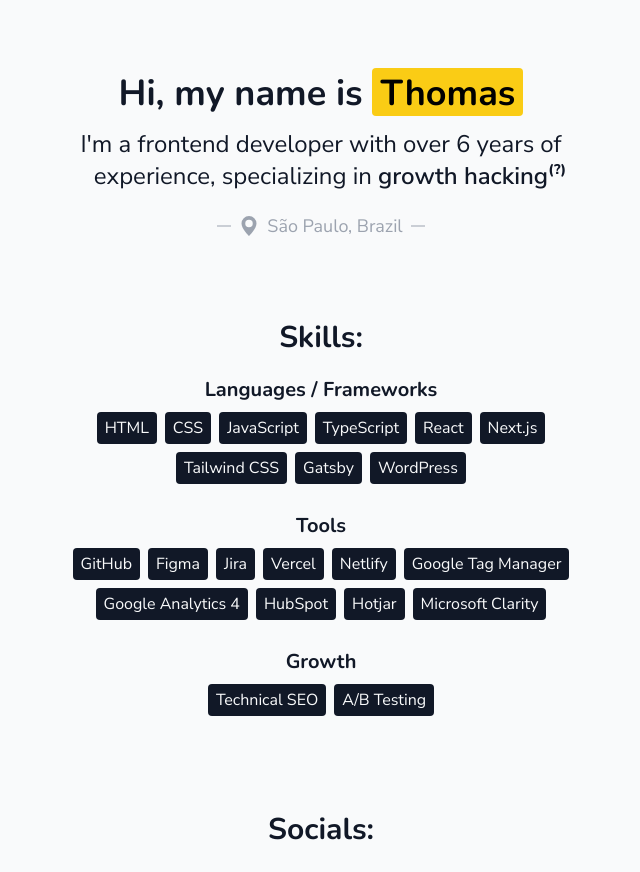
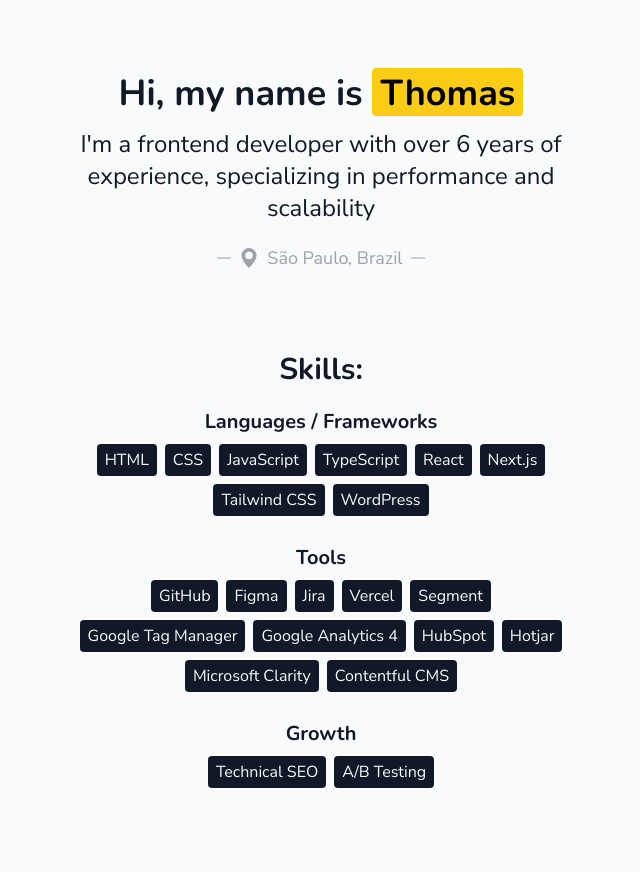
Before and after one commit to thomasryu/portfolio, a Next.js app: page / in a window 1280 px wide. Shown: the part 380-1252 px from the top of the page, without its empty margins (319-959 px from the left). Built offline with nearby package versions, Linux system fonts and the light colour scheme.

Commit message:
Updating skill list

```diff
--- a/app/page.tsx
+++ b/app/page.tsx
@@ -28,7 +28,7 @@
 const skills = [
   {
     label: 'Languages / Frameworks',
-    tags: ['HTML', 'CSS', 'JavaScript', 'TypeScript', 'React', 'Next.js', 'Tailwind CSS', 'Gatsby', 'WordPress'],
+    tags: ['HTML', 'CSS', 'JavaScript', 'TypeScript', 'React', 'Next.js', 'Tailwind CSS', 'WordPress'],
   },
   {
     label: 'Tools',
@@ -37,12 +37,13 @@
       'Figma',
       'Jira',
       'Vercel',
-      'Netlify',
+      'Segment',
       'Google Tag Manager',
       'Google Analytics 4',
       'HubSpot',
       'Hotjar',
       'Microsoft Clarity',
+      'Contentful CMS',
     ],
   },
   { label: 'Growth', tags: ['Technical SEO', 'A/B Testing'] },
@@ -73,10 +74,10 @@
           <mark className="inline-block bg-yellow rounded px-1.5 pt-1 lg:px-2 lg:pt-1.5 lg:pb-0.5">Thomas</mark>
         </h1>
         <p className="text-xl lg:text-2xl text-center mt-2 lg:mt-3 w-auto lg:w-1/2 max-w-xl lg:max-w-2xl ">
-          I&apos;m a frontend developer with over 6 years of experience, specializing in{' '}
-          <Link className="relative font-semibold hover:underline" href="/articles/growth-hacking">
+          I&apos;m a frontend developer with over 6 years of experience, specializing in performance and scalability
+          {/* <Link className="relative font-semibold hover:underline" href="/articles/growth-hacking">
             growth hacking <span className="absolute inline-block font-extrabold text-xs lg:text-sm">(?)</span>
-          </Link>
+          </Link> */}
         </p>
 
         <div className="relative z-0 text-md lg:text-lg mt-4 lg:mt-5 text-gray">
--- a/app/sitemap.ts
+++ b/app/sitemap.ts
@@ -29,12 +29,5 @@
       changeFrequency: 'daily',
       priority: 0.7,
     },
-
-    {
-      url: `${url.origin}/articles/growth-hacking`,
-      lastModified: new Date(),
-      changeFrequency: 'daily',
-      priority: 0.7,
-    },
   ]
 }
--- a/components/ContentfulMarkdown.tsx
+++ b/components/ContentfulMarkdown.tsx
@@ -6,7 +6,15 @@
 const RichTextAsset = ({ id, assets }: ContentfulRichTextAsset) => {
   const asset = assets?.find((asset) => asset.sys.id === id)
   if (asset?.url) {
-    return <Image src={asset.url} layout='fill' alt={asset.description} />
+    return (
+      <Image
+        className='rounded mt-5 lg:mt-6 first:mt-0 mb-1 last:mb-0'
+        src={asset.url}
+        alt={asset.description}
+        width={asset.width}
+        height={asset.height}
+      />
+    )
   }
   return null
 }
--- a/data/contentful.ts
+++ b/data/contentful.ts
@@ -15,6 +15,8 @@
           }
           url
           description
+          width
+          height
         }
       }
     }
--- a/data/work.ts
+++ b/data/work.ts
@@ -154,11 +154,11 @@
   //   href: '',
   // },
 
-  {
-    icon: Text,
-    label: 'What is Growth Hacking?',
-    href: '/articles/growth-hacking',
-  },
+  // {
+  //   icon: Text,
+  //   label: 'What is Growth Hacking?',
+  //   href: '/articles/growth-hacking',
+  // },
   {
     icon: LinkedIn,
     label: "Migrating Cobli's Website from Gatsby to Next.js",
--- a/types/contentful.ts
+++ b/types/contentful.ts
@@ -4,6 +4,8 @@
   }
   url: string
   description: string
+  width: number
+  height: number
 }
 
 export type ContentfulRichTextAsset = {
```
